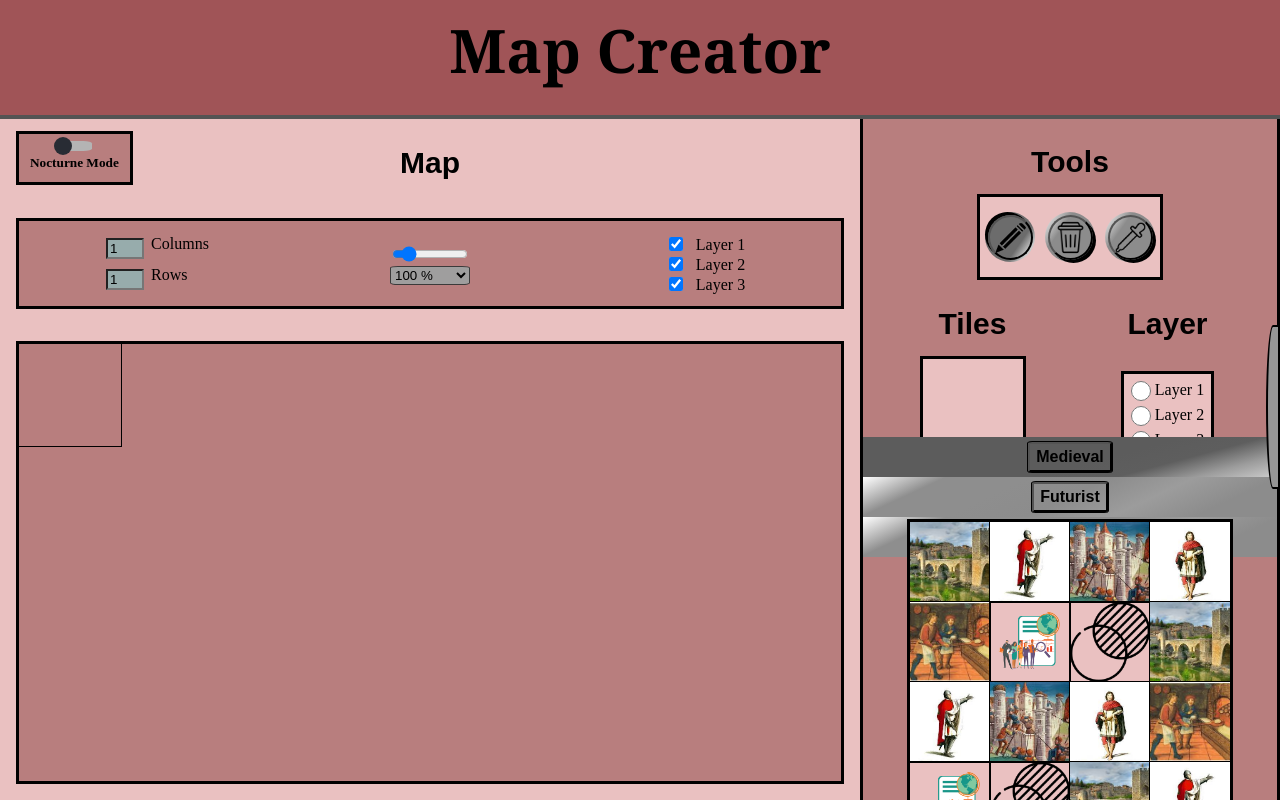
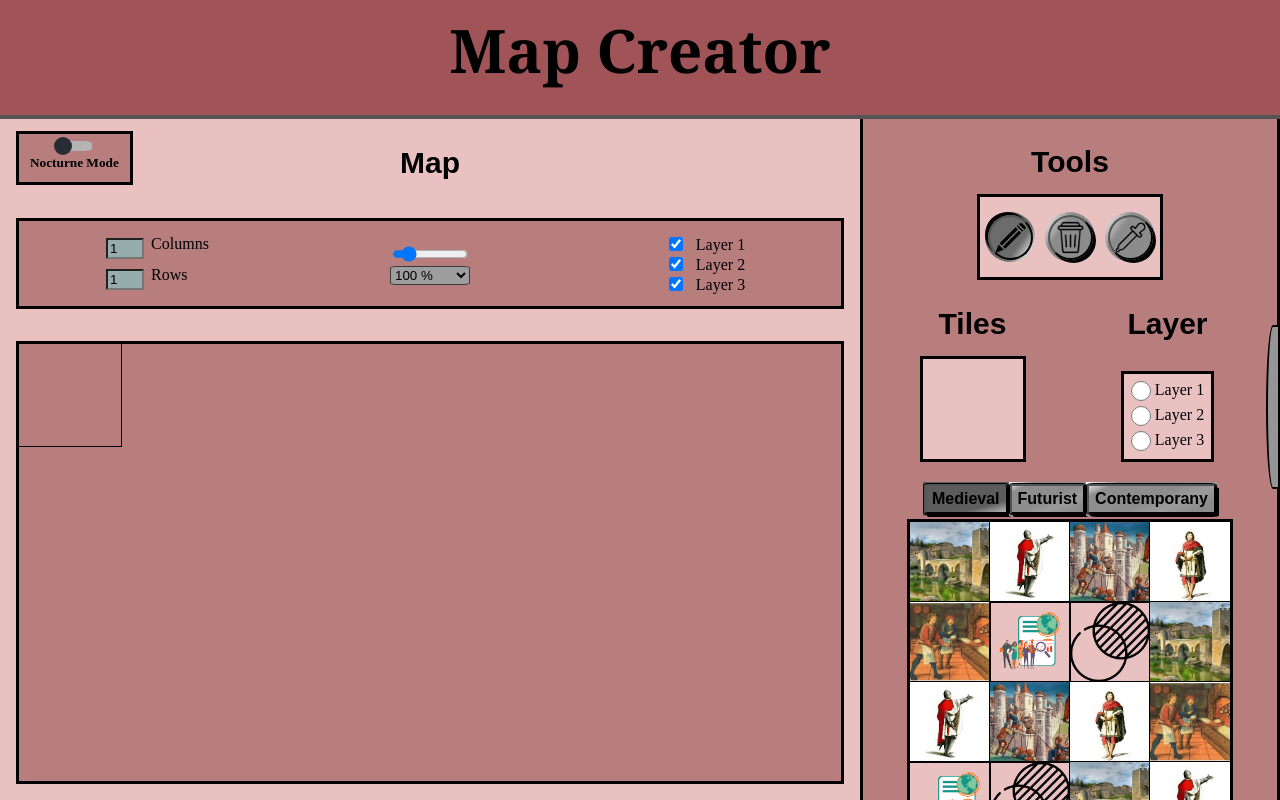
Before and after one commit to GeroNahu/Map-Creator, a React (Create React App) app: page / in a window 1280 px wide. Built offline with nearby package versions, Linux system fonts and the light colour scheme.

Commit message:
Fixes styles and many class names

```diff
--- a/src/Styles/changePageButton.css
+++ b/src/Styles/changePageButton.css
@@ -1,12 +1,25 @@
+.categoryButtonBackground {
+  display: flex;
+  align-items: center;
+  height: 35px;
+  border-radius: 10%;
+  margin: 0 2px;
+  padding: 1px;
+}
 .changePageButton {
   height: 30px;
   font-size: 16px;
   font-weight: 600;
   border-radius: 5%;
-  margin: 5px 1px;
   text-transform: capitalize;
+  box-shadow: 3px 3px;
+  margin: 2px 1px;
 }
-.changePageButton:hover {
-  color: rgb(170, 170, 170);
-  background-color: rgb(0, 0, 0);
+.categoryButtonOn {
+  box-shadow: -3px -3px;
 }
+.categoryTilesButtonsContainer {
+  justify-content: center;
+  display: flex;
+  padding-top: 4px;
+}
```
